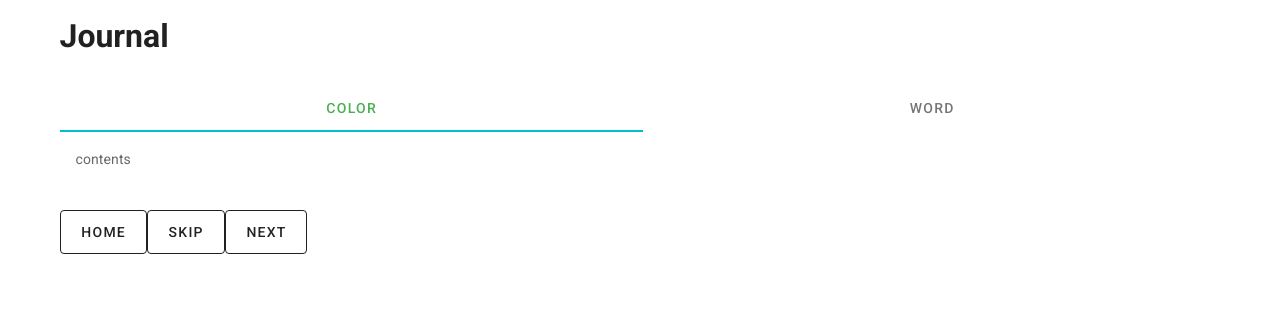
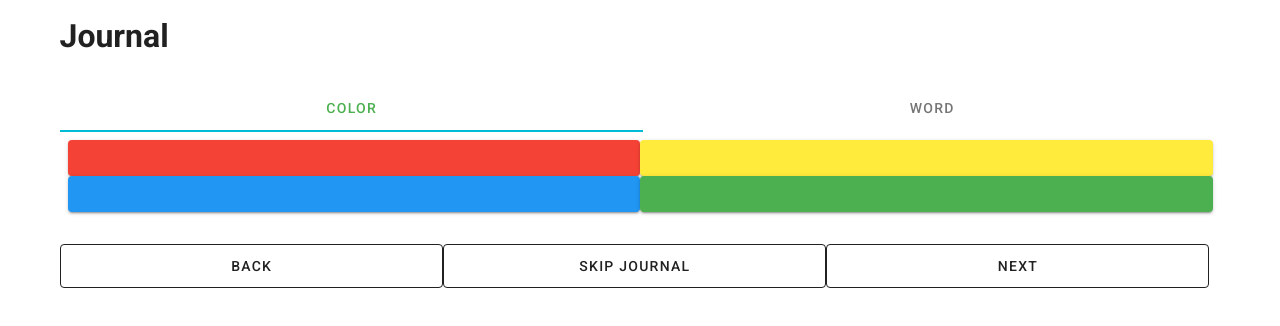
Before and after one commit to tg0488/mood-meter, a Vue app: page /Journal in a window 1280 px wide. Shown: the top 326 px of the page. Built offline with nearby package versions, Linux system fonts and the light colour scheme.

Commit message:
Update Journal.vue

```diff
--- a/src/views/Journal.vue
+++ b/src/views/Journal.vue
@@ -19,9 +19,18 @@
             </v-tab>
             <v-tab-item>
                 <v-card flat>
-                    <v-card-text>
-                        contents
-                    </v-card-text>
+                    <v-card-actions>
+                        <v-col  cols="12">
+                            <v-row>
+                        <v-btn width="50%" color="red"></v-btn>
+                        <v-btn width="50%" color="yellow"></v-btn>
+                            </v-row>
+                        <v-row>
+                        <v-btn width="50%" color="blue"></v-btn>
+                        <v-btn width="50%" color="green"></v-btn>
+                        </v-row>
+                        </v-col>
+                    </v-card-actions>
                 </v-card>
             </v-tab-item>
             <v-tab-item>
@@ -34,9 +43,9 @@
             </v-tabs>
                 </v-col>
             <v-col cols="12">
-            <v-btn large outlined to="/">Home</v-btn>
-            <v-btn large outlined to="/">Skip</v-btn>
-            <v-btn large outlined to="/">Next</v-btn>
+            <v-btn width="33%" large outlined to="/">Back</v-btn>
+            <v-btn width="33%" large outlined to="/">Skip Journal</v-btn>
+            <v-btn width="33%" large outlined to="/">Next</v-btn>
             </v-col>
             </v-row>
         </v-layout>
@@ -51,4 +60,5 @@
 
 <style scoped>
 
+
 </style>
```
